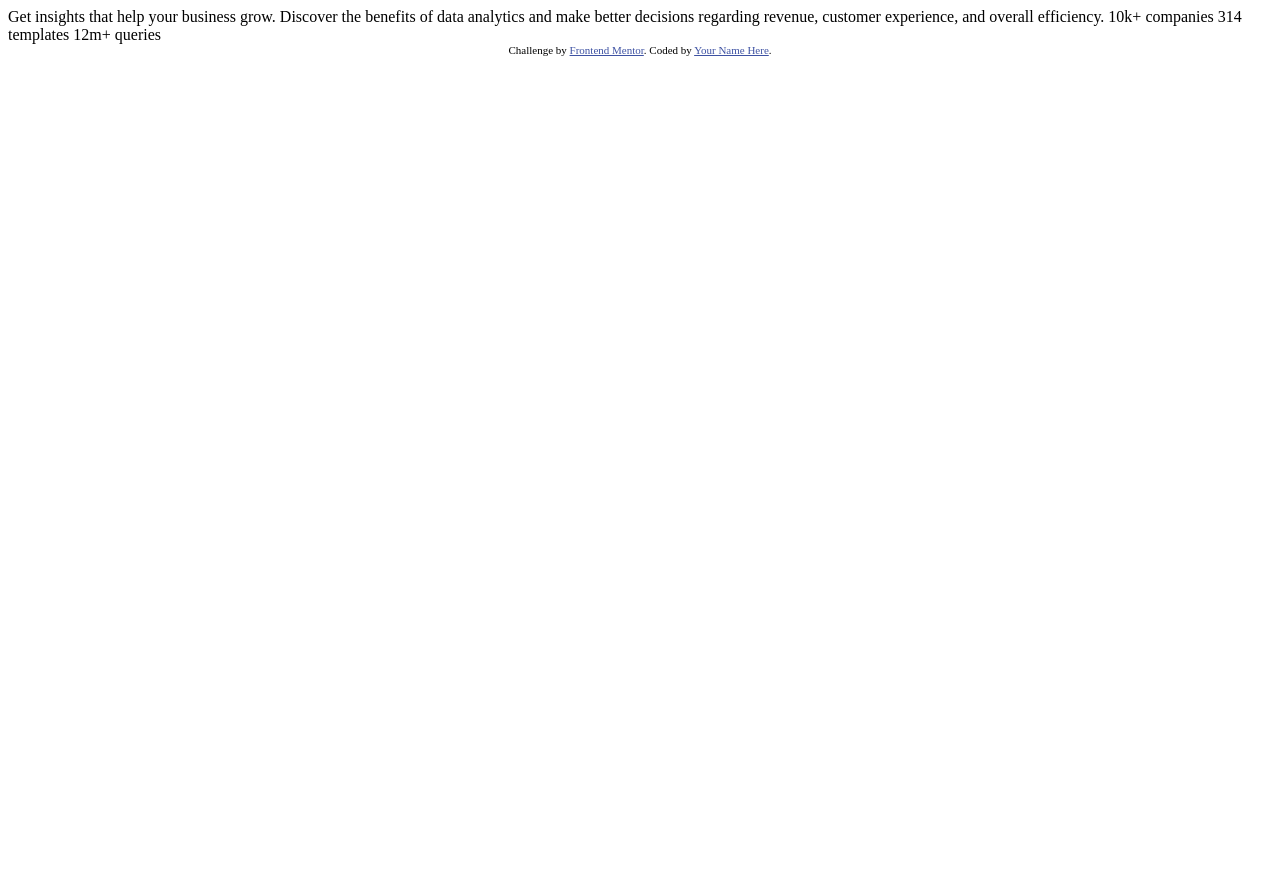
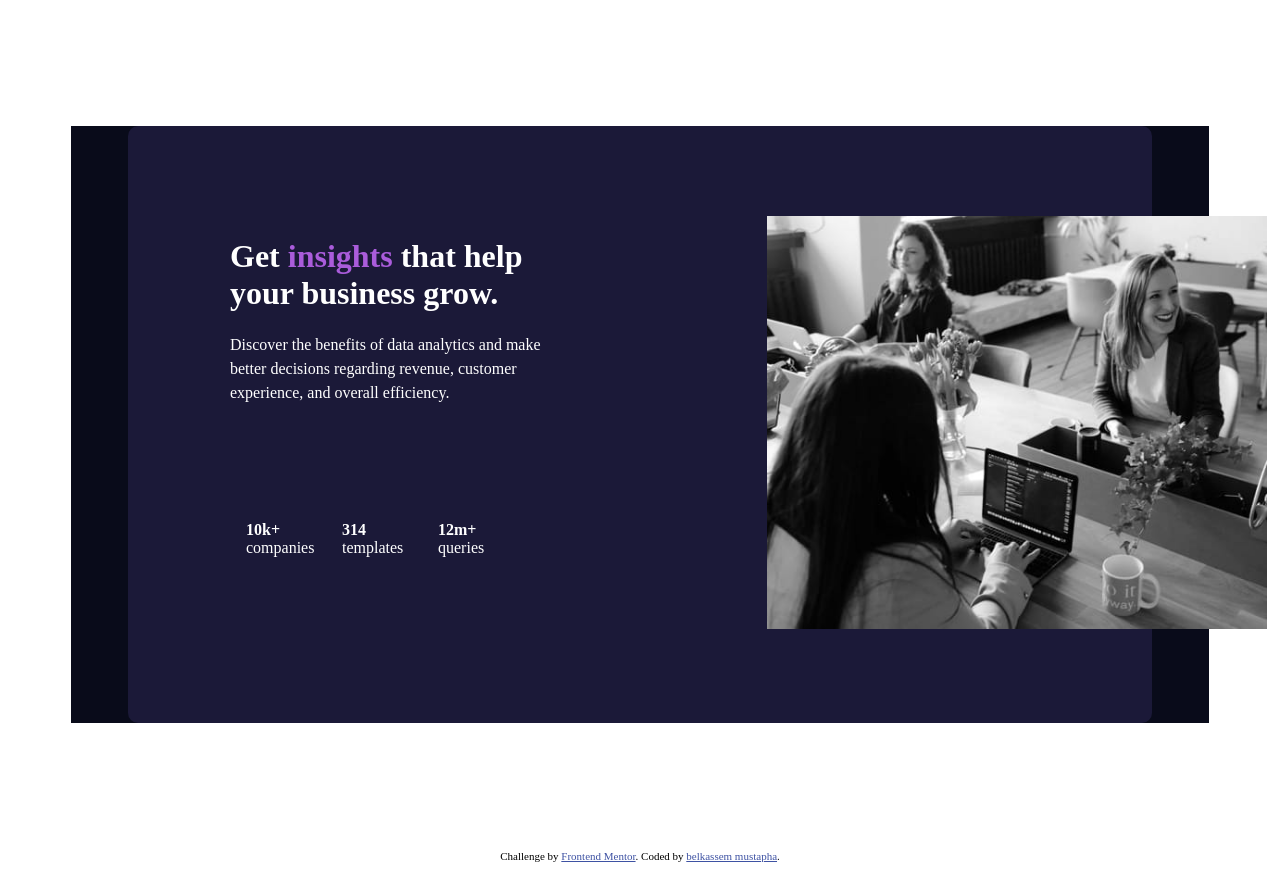
Before and after one commit to developython14/applied-design-for-fron-end-mentor-, a plain HTML site: page index.html in a window 1280 px wide. Before the commit the page ends 800 px from the top, so only its background shows below. Drawn offline with Linux system fonts and the light colour scheme.

Commit message:
second commit

```diff
--- /dev/null
+++ b/css/design.css
@@ -0,0 +1,54 @@
+.attribution { font-size: 11px; text-align: center; }
+.attribution a { color: hsl(228, 45%, 44%); }
+
+
+.container .content {
+    display: grid;
+    grid-template-columns: repeat(2,500px);
+    justify-content: center;
+    background-color: hsl(244, 38%, 16%);
+    margin-bottom: 10%;
+    margin-top: 10%;
+    margin-left: 5%;
+    margin-right: 5%;
+    border-radius: 10px;
+}
+.container {
+    background-color: hsl(233, 47%, 7%);
+    margin-bottom: 10%;
+    margin-top: 10%;
+    margin-left: 5%;
+    margin-right: 5%;
+}
+h1 ,p,.items .item1,.items .item2,.items .item3 {
+    color:hsl(0, 0%, 100%);
+}
+
+.items {
+    display: grid;
+    padding-top:100px ;
+    grid-template-columns: repeat(3,30%);
+    justify-content: center;
+}
+.text .bigtext span {
+    color: hsl(277, 64%, 61%);
+}
+img {
+    width: 100%;
+    padding-top: 90px;
+    padding-bottom: 90px;
+    padding-left: 127px;
+    filter: hsl(277, 64%, 61%);
+}
+.simple {
+    text-align: left;
+    line-height: 1.5;
+    font-weight: 400;
+}
+.text {
+    padding: 90px;
+}
+
+.item1 .number  ,.item2 .number ,.item3 .number {
+    font-weight: bolder;
+}
--- a/index.html
+++ b/index.html
@@ -5,29 +5,44 @@
   <meta name="viewport" content="width=device-width, initial-scale=1.0"> <!-- displays site properly based on user's device -->
 
   <link rel="icon" type="image/png" sizes="32x32" href="./images/favicon-32x32.png">
-
+  <link rel="stylesheet" href="./css/design.css">
   <title>Frontend Mentor | Stats preview card component</title>
 
   <!-- Feel free to remove these styles or customise in your own stylesheet 👍 -->
-  <style>
-    .attribution { font-size: 11px; text-align: center; }
-    .attribution a { color: hsl(228, 45%, 44%); }
-  </style>
+
 </head>
 <body>
+<div class="container">
+  <div class="content">
+    <div class="text">
+      <h1 class="bigtext">Get <span> insights</span> that help your business grow.</h1>
+      <p class="simple">Discover the benefits of data analytics and make better decisions regarding revenue, customer
+        experience, and overall efficiency.</p>
+      <div class="items">
+        <div class="item1">
+            <div class="number"><h>10k+</h></div>
+            <div class="txt">companies</div>
+        </div>
+        <div class="item2">
+            <div class="number">314</div>
+            <div class="txt">templates</div>
+        </div>
+        <div class="item3">
+            <div class="number">12m+</div>
+            <div class="txt">queries</div>
+        </div>
+      </div>
+      </div>
+    <div class="image">
+      <img src="./images/image-header-desktop.jpg" alt="">
+    </div>
+    </div>
 
-  Get insights that help your business grow.
-
-  Discover the benefits of data analytics and make better decisions regarding revenue, customer
-  experience, and overall efficiency.
-
-  10k+ companies
-  314 templates
-  12m+ queries
-
+  </div>
+</div>
   <div class="attribution">
     Challenge by <a href="https://www.frontendmentor.io?ref=challenge" target="_blank">Frontend Mentor</a>.
-    Coded by <a href="#">Your Name Here</a>.
+    Coded by <a href="#">belkassem mustapha</a>.
   </div>
 </body>
 </html>
```
